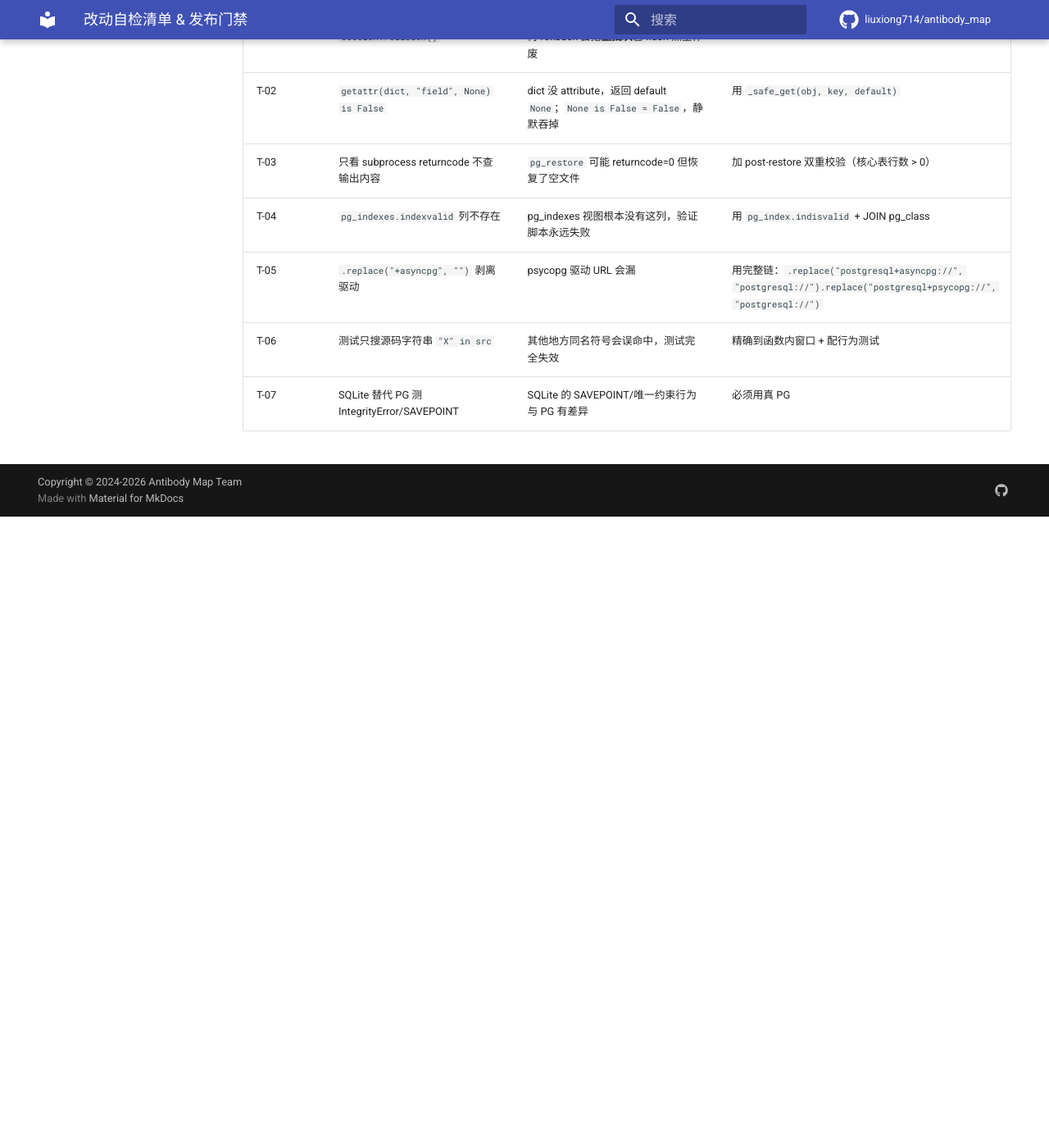
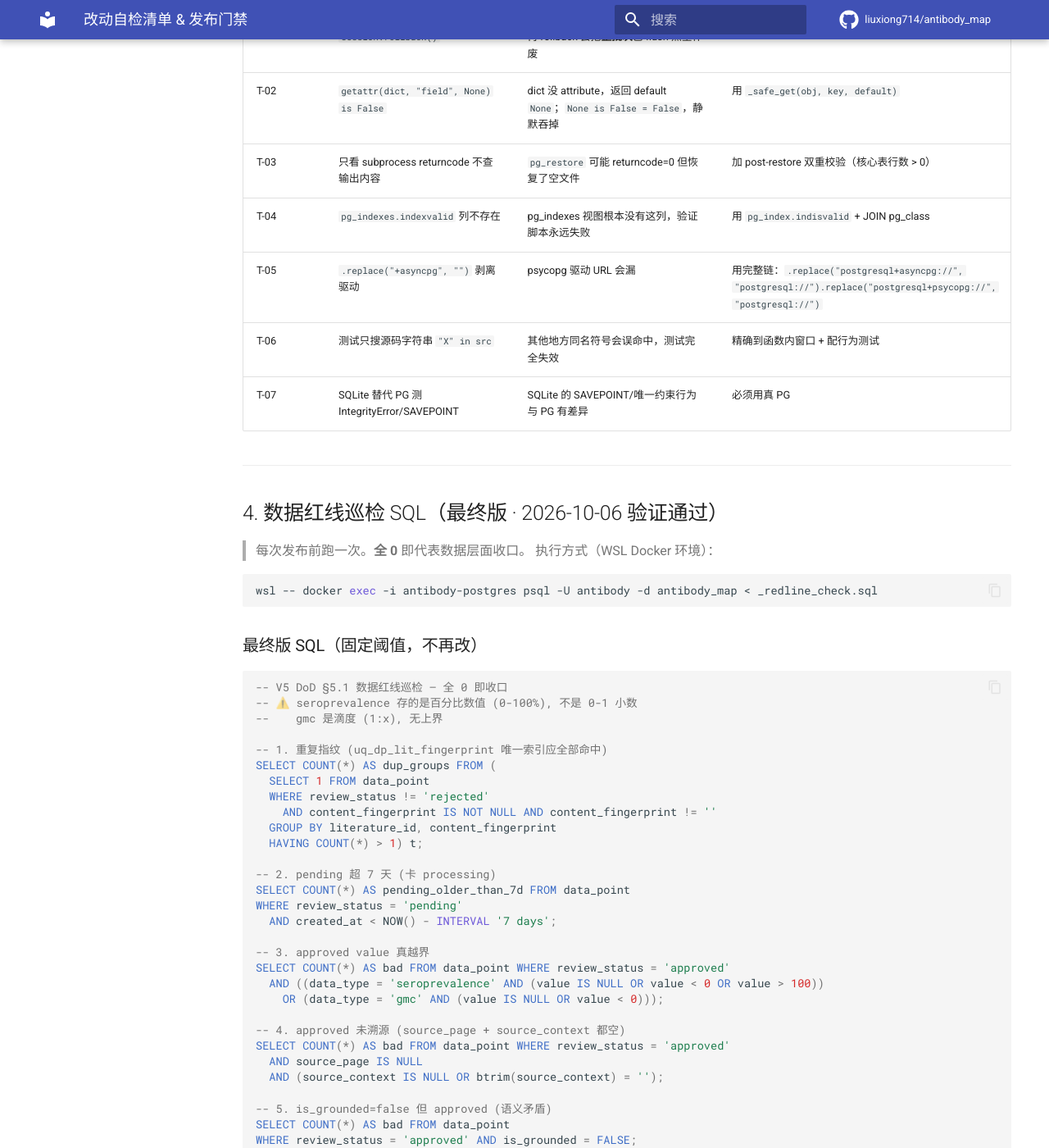
Before and after one commit to liuxiong714/antibody_map, an MkDocs documentation site: the page built from docs/change-checklist.md, in a window 1280 px wide and 1400 px high, scrolled down 2681 px. Shown: the whole window at 82% size. Built offline with MkDocs 1.6.1 and Material for MkDocs 9.7.7, drawn with Linux system fonts in a browser that asks for light colours; comment, search, counter and statistics services are not loaded; before the commit the page ends 3311 px from its top, so only the background shows below that; some of the changed text lies outside the part shown.

Commit message:
docs: V5 收尾 — changelog DoD 快照 + change-checklist 最终巡检 SQL + CLAUDE E2E 扩展
changelog.md:
  - commit 链加 2d2c94a (数据红线最终全 0)
  - DoD §5.1 技术收口最终快照表 (6 条全部 ✅)
  - 数据红线巡检最终结果 + 数据修正说明

change-checklist.md:
  - §4 数据红线巡检 SQL (最终版, 固定阈值)
  - 数据修正铁律 (dry-run + 巡检确认 + chore(data): 前缀)
  - 已记录的数据修正表 (2d2c94a 4 行 dp->eh 孤儿)

CLAUDE.md:
  - E2E 一节扩展: pg_dump docker exec 调用方式
  - 不要用 compose down -v 隔离警告
  - CI workflow + persist_data_points 生产函数提示

V2/V3/V4/V5 四个系列 + V3-13 + 数据红线修正 = 38 张任务卡全部落地

````diff
--- a/docs/change-checklist.md
+++ b/docs/change-checklist.md
@@ -94,3 +94,75 @@
 | T-05 | `.replace("+asyncpg", "")` 剥离驱动 | psycopg 驱动 URL 会漏 | 用完整链：`.replace("postgresql+asyncpg://", "postgresql://").replace("postgresql+psycopg://", "postgresql://")` |
 | T-06 | 测试只搜源码字符串 `"X" in src` | 其他地方同名符号会误命中，测试完全失效 | 精确到函数内窗口 + 配行为测试 |
 | T-07 | SQLite 替代 PG 测 IntegrityError/SAVEPOINT | SQLite 的 SAVEPOINT/唯一约束行为与 PG 有差异 | 必须用真 PG |
+
+---
+
+## 4. 数据红线巡检 SQL（最终版 · 2026-10-06 验证通过）
+
+> 每次发布前跑一次。**全 0** 即代表数据层面收口。
+> 执行方式（WSL Docker 环境）：
+
+```bash
+wsl -- docker exec -i antibody-postgres psql -U antibody -d antibody_map < _redline_check.sql
+```
+
+### 最终版 SQL（固定阈值，不再改）
+
+```sql
+-- V5 DoD §5.1 数据红线巡检 — 全 0 即收口
+-- ⚠️ seroprevalence 存的是百分比数值 (0-100%), 不是 0-1 小数
+--    gmc 是滴度 (1:x), 无上界
+
+-- 1. 重复指纹 (uq_dp_lit_fingerprint 唯一索引应全部命中)
+SELECT COUNT(*) AS dup_groups FROM (
+  SELECT 1 FROM data_point
+  WHERE review_status != 'rejected'
+    AND content_fingerprint IS NOT NULL AND content_fingerprint != ''
+  GROUP BY literature_id, content_fingerprint
+  HAVING COUNT(*) > 1) t;
+
+-- 2. pending 超 7 天 (卡 processing)
+SELECT COUNT(*) AS pending_older_than_7d FROM data_point
+WHERE review_status = 'pending'
+  AND created_at < NOW() - INTERVAL '7 days';
+
+-- 3. approved value 真越界
+SELECT COUNT(*) AS bad FROM data_point WHERE review_status = 'approved'
+  AND ((data_type = 'seroprevalence' AND (value IS NULL OR value < 0 OR value > 100))
+    OR (data_type = 'gmc' AND (value IS NULL OR value < 0)));
+
+-- 4. approved 未溯源 (source_page + source_context 都空)
+SELECT COUNT(*) AS bad FROM data_point WHERE review_status = 'approved'
+  AND source_page IS NULL
+  AND (source_context IS NULL OR btrim(source_context) = '');
+
+-- 5. is_grounded=false 但 approved (语义矛盾)
+SELECT COUNT(*) AS bad FROM data_point
+WHERE review_status = 'approved' AND is_grounded = FALSE;
+
+-- 6. FK 完整性
+SELECT 'dp->lit orphan' AS check, COUNT(*) AS bad FROM data_point dp
+  WHERE dp.literature_id NOT IN (SELECT id FROM literature)
+UNION ALL
+SELECT 'dp->eh orphan', COUNT(*) FROM data_point dp
+  WHERE dp.extraction_history_id IS NOT NULL
+    AND dp.extraction_history_id::uuid NOT IN (SELECT id FROM extraction_history)
+UNION ALL
+SELECT 'eh->lit orphan', COUNT(*) FROM extraction_history eh
+  WHERE eh.literature_id IS NOT NULL
+    AND eh.literature_id NOT IN (SELECT id FROM literature);
+```
+
+### 数据修正铁律
+
+> 本项目不做"破坏性数据修正"——**只清孤儿、不删数据行、不改业务字段值**。
+
+- [ ] 任何 UPDATE 先 `SELECT COUNT(*) AS will_update` 说清影响行数（dry-run）
+- [ ] UPDATE 后跑完整巡检 SQL 确认红线为 0
+- [ ] commit message 带 `chore(data):` 前缀，附巡检 SQL 结果摘要
+
+### 已记录的数据修正（供参考）
+
+| commit | 修正 | 影响行 | 风险 |
+|---|---|---|---|
+| `2d2c94a` | 4 条 dp→eh 孤儿 `extraction_history_id = NULL` | 4 | 低（全 pending，eh 可空） |
````
Also changed, not shown: CLAUDE.md (+9 -2 lines), docs/changelog.md (+29 -2 lines).
